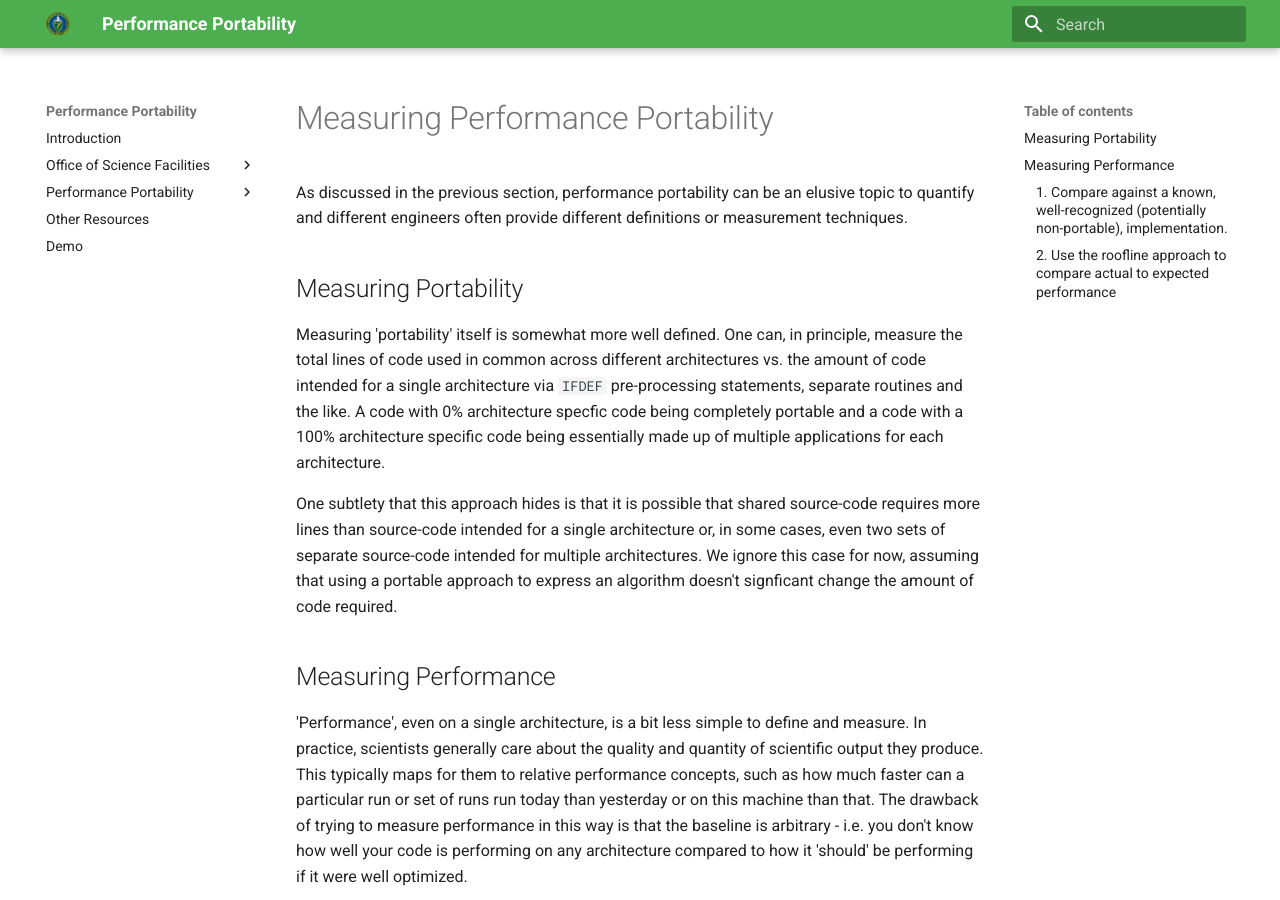
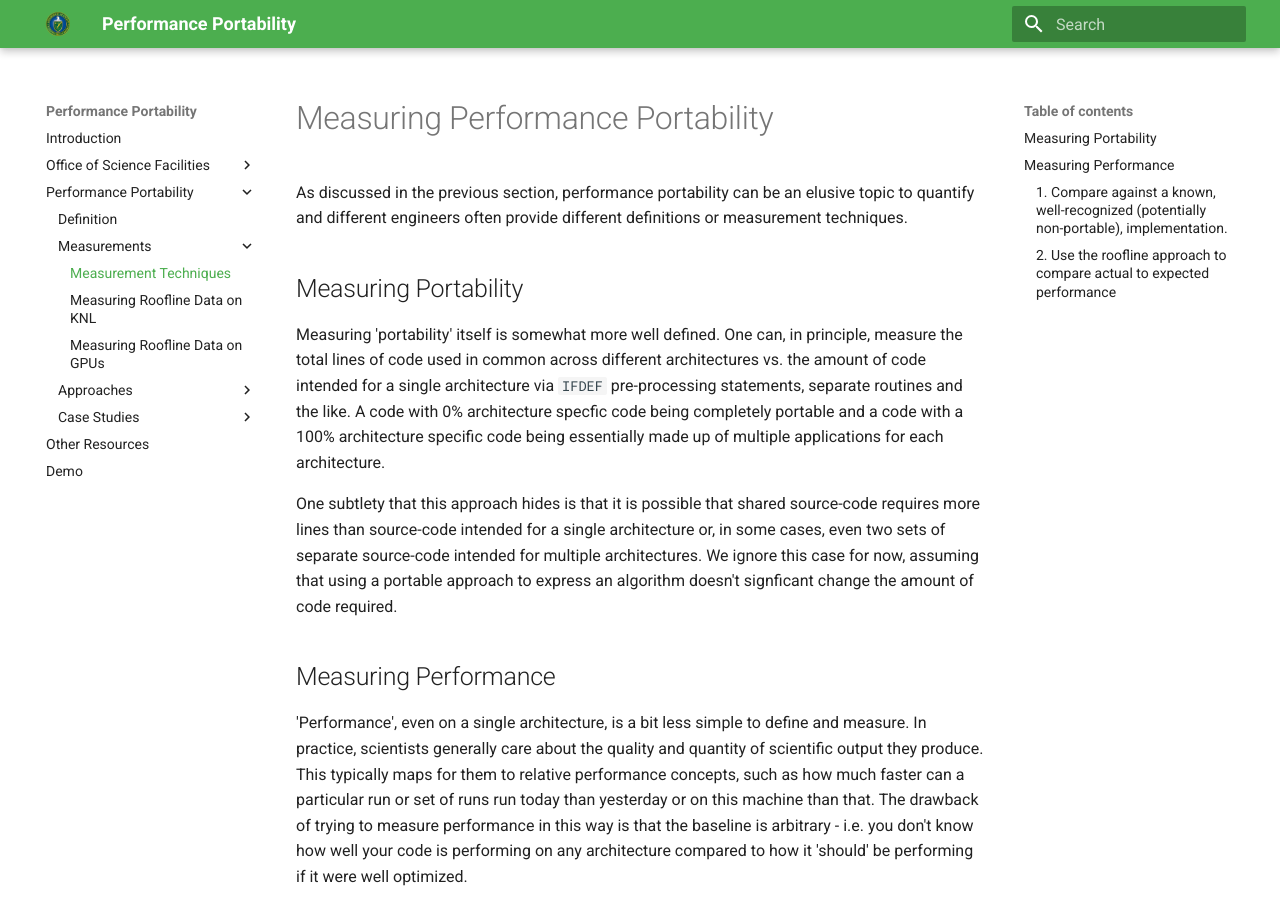
Before and after one commit to jrdeslippe/perfportsite, an MkDocs documentation site: the page built from docs/perfport/measurements/index.md, in a window 1280 px wide and 900 px high. Built offline with MkDocs 1.6.1 and Material for MkDocs 9.7.7, drawn with Linux system fonts in a browser that asks for light colours; old or Windows-style settings are respelled for this version of MkDocs.

Commit message:
Adding some GPU instructions

```diff
--- a/docs/perfport/measurements/index.md
+++ b/docs/perfport/measurements/index.md
@@ -64,7 +64,7 @@
 execution, which can be measured for a given application as described on the subpages. Below, we show the performance ceilings provided by the roofline
 model on KNL for applications as a function of the DRAM arithmetic-intensity:
 
-<center><img src="KNLRoofline.png" width=400></center>
+<center><img src="KNLRoofline.png" width=500></center>
 
 Here the blue line represents the optimal performance on the system that can be achieved for an application running out of the KNL High-Bandwidth Memory
 (HBM) with a given
@@ -84,7 +84,7 @@
 extend the roofline approach to use arithmetic-intensities based on data movement from different levels of cache (e.g. L1, L2 on the KNL), in order to
 discover the relevant limiting cache level. The figure below shows an example of such a plot of an application limited by the L2 cache level.
 
-<center><img src="MultiRoofline.png" width=400></center>
+<center><img src="MultiRoofline.png" width=500></center>
 
 In addition, for applications with non-stream like memory access patterns, lower memory-ceilings may be computed
 from benchmark values. For example, many codes use strided or indirect-addressed (scatter/gather) patterns. In some cases memory-latency is the limiting resources.
--- a/mkdocs.yml
+++ b/mkdocs.yml
@@ -35,7 +35,7 @@
 - Performance Portability:
     - Definition: perfport/definition.md
     - Measurements:
-        - Measurement Techniques: perfport/measurements.md
+        - Measurement Techniques: perfport/measurements/index.md
         - Measuring Roofline Data on KNL: perfport/measurements/knl.md
         - Measuring Roofline Data on GPUs: perfport/measurements/gpu.md
     - Approaches:
```
Also changed, not shown: docs/perfport/definition.md (+1 -1 lines), docs/perfport/measurements/gpu.md (+46 -0 lines).
